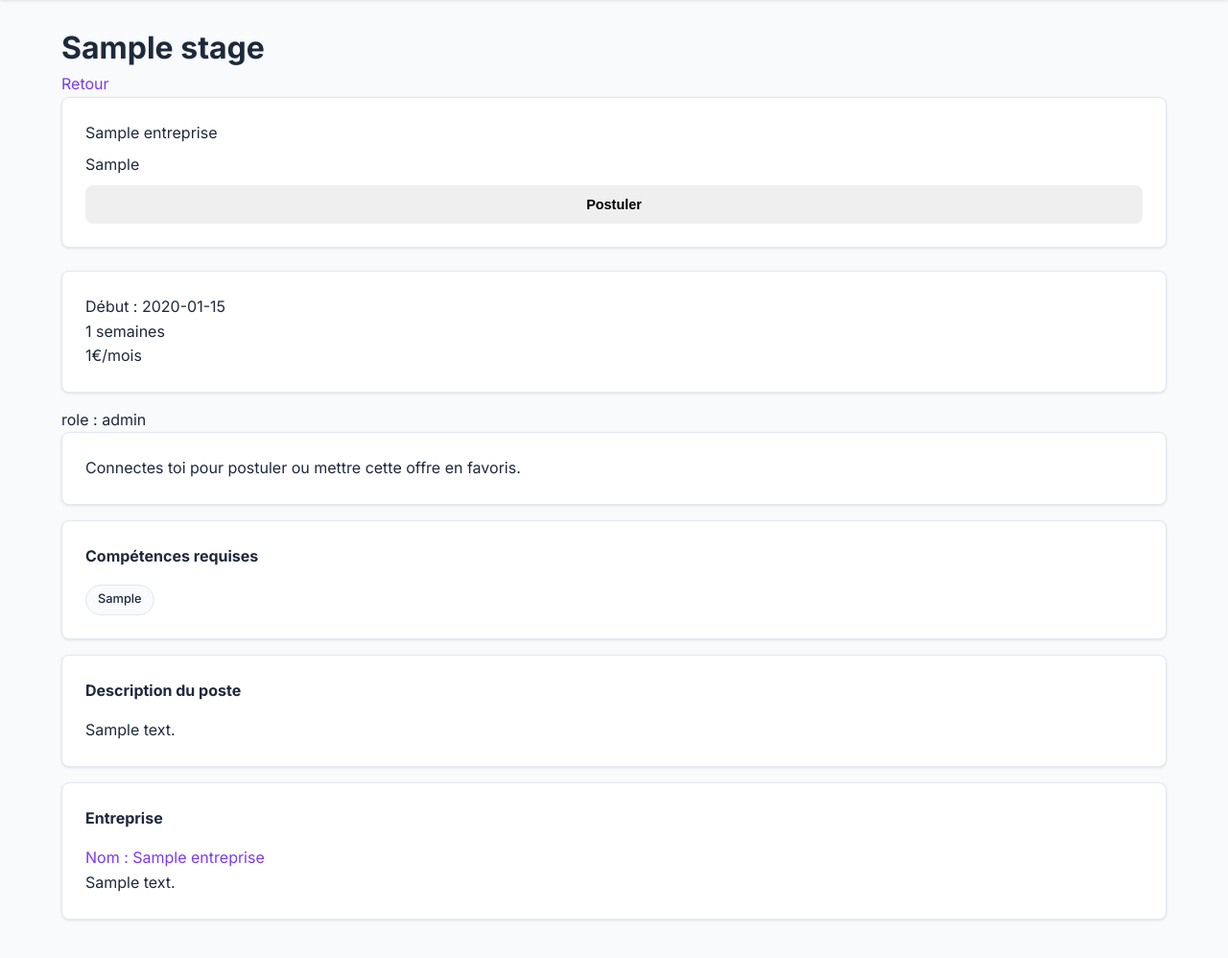
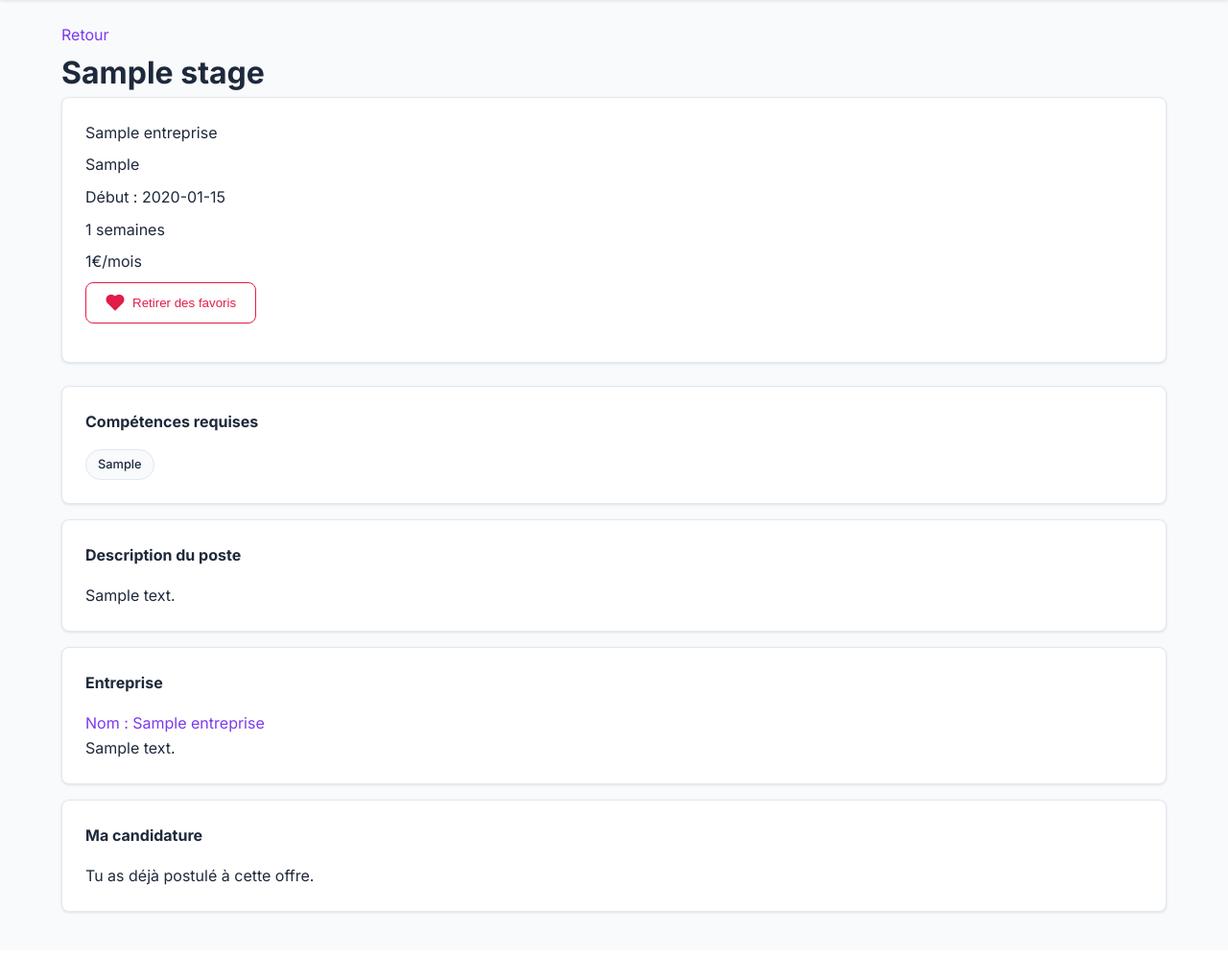
Before and after one commit to Mulooooo/Stagium, a PHP site: page /offers/show?id=1 in a window 1280 px wide. Shown: the part 64-1062 px from the top of the page at 96% size. After the commit the page ends 1016 px from the top, so only its background shows below. Run offline with PHP 8.4, Linux system fonts and the light colour scheme; the visitor is signed in with stand-in values (Sample User, id 1); tables that the repository leaves empty hold one stand-in row (values such as "Sample post").

Commit message:
feat: improve offer detail page

```diff
--- a/src/Controllers/OfferController.php
+++ b/src/Controllers/OfferController.php
@@ -25,11 +25,21 @@ class OfferController extends Controller{
         }
         $offerModel = new OfferModel();
         $offer = $offerModel->getOfferById($id);
+        $isSaved = false;
+        if (isset($_SESSION['user_id'])) {
+            $wishlistModel = new \App\Models\WishlistModel();
+            $isSaved = $wishlistModel->isSaved($_SESSION['user_id'], $id);
+        }
+        $alreadyApplied = false;
+        if (isset($_SESSION['user_id']) && $_SESSION['user_role'] === 'etudiant') {
+            $applicationModel = new \App\Models\ApplicationModel();
+            $alreadyApplied = $applicationModel->hasAlreadyApplied($_SESSION['user_id'], $id);
+        }
         if (!$offer) {
             http_response_code(404);
             return;
         } else {
-            $this->render("offers/show.html.twig", ['offer' => $offer]);
+            $this->render("offers/show.html.twig", ['offer' => $offer, 'is_saved' => $isSaved, 'already_applied' => $alreadyApplied]);
         }
     }
     public function create(){
--- a/static/css/style.css
+++ b/static/css/style.css
@@ -412,3 +412,58 @@ a:hover {
     font-size: 0.8rem;
     font-weight: 500;
 }
+
+.form-field {
+    display: flex;
+    flex-direction: column;
+    gap: 0.4rem;
+    margin-bottom: 1rem;
+}
+
+.form-field__label {
+    font-size: 0.85rem;
+    font-weight: 600;
+    color: var(--clr-text-muted);
+}
+
+input[type="file"] {
+    display: none;
+}
+
+.file-label {
+    display: inline-flex;
+    align-items: center;
+    gap: 0.5rem;
+    padding: 0.5rem 1rem;
+    border: 1px solid var(--clr-border);
+    border-radius: var(--radius);
+    background: var(--clr-surface);
+    color: var(--clr-text);
+    cursor: pointer;
+    font-size: 0.875rem;
+    font-weight: 500;
+}
+
+.file-label:hover {
+    border-color: var(--clr-primary);
+    color: var(--clr-primary);
+}
+
+.btn-wishlist {
+    display: flex;
+    align-items: center;
+    gap: 0.5rem;
+    padding: 0.65rem 1.25rem;
+    border-radius: var(--radius);
+    border: 1px solid var(--clr-border);
+    background: var(--clr-surface);
+    color: var(--clr-text-muted);
+    font-weight: 500;
+    cursor: pointer;
+    margin-bottom: 1rem;
+}
+
+.btn-wishlist.is-saved {
+    color: #e11d48;
+    border-color: #e11d48;
+}
--- a/static/js/app.js
+++ b/static/js/app.js
@@ -16,3 +16,11 @@ function closeSidebar() {
 burgerBtn.addEventListener('click', openSidebar);
 closeBtn.addEventListener('click', closeSidebar);
 overlay.addEventListener('click', closeSidebar);
+
+document.getElementById('cv')?.addEventListener('change', function() {
+    document.getElementById('cv-label').textContent = this.files[0].name;
+});
+
+document.getElementById('lm')?.addEventListener('change', function() {
+    document.getElementById('lm-label').textContent = this.files[0].name;
+});
--- a/templates/offers/show.html.twig
+++ b/templates/offers/show.html.twig
@@ -1,46 +1,33 @@
 {% extends 'base.html.twig' %}
 {% block title %}{{ offer.titre }}{% endblock %}
 {% block content %}
+    <a href="/offers">Retour</a>
+
     <div class="page-header">
         <h1>{{ offer.titre }}</h1>
     </div>
     <div>
-        <a href="/offers">Retour</a>
 
         <div class="offer-detail">
             <p class="offer-detail__company">{{ offer.nom }}</p>
             <p class="offer-detail__location">{{ offer.ville }}</p>
-            <button class="btn btn-primary">Postuler</button>
-        </div>
-
-        <div class="content-card">
             <p class="offer-detail__date">Début : {{ offer.date_debut }}</p>
             <p class="offer-detail__duration">{{ offer.duree_semaines }} semaines</p>
             <p class="offer-detail__salary">{{ offer.gratification }}€/mois</p>
-        </div>
 
-        <p>role : {{ user_role }}</p>
-
-        <div class="content-card">
-            {% if user_role == 'etudiant' %}
-            <form method="post" action="/wishlist/toggle">
-                <input type="hidden" name="offre_id" value="{{ offer.id }}">
-                <button type="submit">Wishlist</button>
-            </form>
-            <form method="post" action="/offers/apply" enctype="multipart/form-data">
-                <input type="hidden" name="offre_id" value="{{ offer.id }}">
-                <label>CV : <input type="file" name="cv" required></label>
-                <label>Lettre de motivation : <input type="file" name="lm" required></label>
-                <button type="submit">Postuler</button>
-            </form>
-            {% elseif user_role in ['administrateur', 'pilote'] %}
-            <form method="post" action="/offers/delete">
-                <input type="hidden" name="id" value="{{ offer.id }}">
-                <button type="submit">Supprimer</button>
-            </form>
-            {% else %}
-            <p>Connectes toi pour postuler ou mettre cette offre en favoris.</p>
-            {% endif %}
+            <div class="offer-detail__actions">
+                {% if user_role == 'etudiant' %}
+                <form method="post" action="/wishlist/toggle">
+                    <input type="hidden" name="offre_id" value="{{ offer.id }}">
+                    <button type="submit" class="btn-wishlist {% if is_saved %}is-saved{% endif %}">
+                        <svg width="20" height="20" viewBox="0 0 24 24" fill="{% if is_saved %}currentColor{% else %}none{% endif %}" stroke="currentColor" stroke-width="2" stroke-linecap="round" stroke-linejoin="round">
+                            <path d="M20.84 4.61a5.5 5.5 0 0 0-7.78 0L12 5.67l-1.06-1.06a5.5 5.5 0 0 0-7.78 7.78l1.06 1.06L12 21.23l7.78-7.78 1.06-1.06a5.5 5.5 0 0 0 0-7.78z"/>
+                        </svg>
+                        {{ is_saved ? 'Retirer des favoris' : 'Ajouter aux favoris' }}
+                    </button>
+                </form>
+                {% endif %}
+            </div>
         </div>
 
         <div class="content-card">
@@ -62,5 +49,32 @@
            <a href='/companies/show?id={{ offer.entreprise_id }}'>Nom : {{ offer.nom }}</a>
            <p>{{ offer.company_description }}</p>
         </div>
+
+        <div class="content-card">
+            <h2 class="content-card__title">Ma candidature</h2>
+            {% if user_role == 'etudiant' %}
+                {% if already_applied %}
+                    <p>Tu as déjà postulé à cette offre.</p>
+                {% else %}
+                    <form method="post" action="/offers/apply" enctype="multipart/form-data">
+                    <input type="hidden" name="offre_id" value="{{ offer.id }}">
+                    <div class="form-field">
+                        <span class="form-field__label">CV (PDF)</span>
+                        <label class="file-label" for="cv" id="cv-label">Choisir un fichier</label>
+                        <input type="file" name="cv" id="cv" required>
+                    </div>
+
+                    <div class="form-field">
+                        <span class="form-field__label">Lettre de motivation (PDF)</span>
+                        <label class="file-label" for="lm" id="lm-label">Choisir un fichier</label>
+                        <input type="file" name="lm" id="lm" required>
+                    </div>
+                    <button type="submit" class="btn btn--primary">Postuler</button>
+                </form>
+                {% endif %}
+            {% else %}
+            <p>Connecte-toi pour postuler.</p>
+            {% endif %}
+        </div>
     </div>
 {% endblock %}
```
